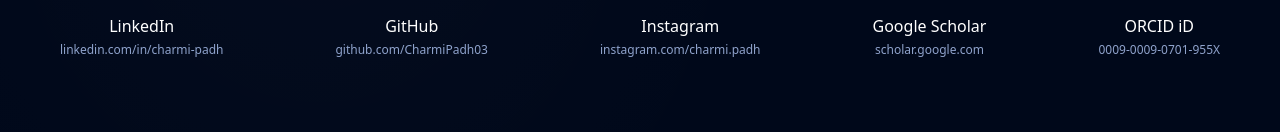
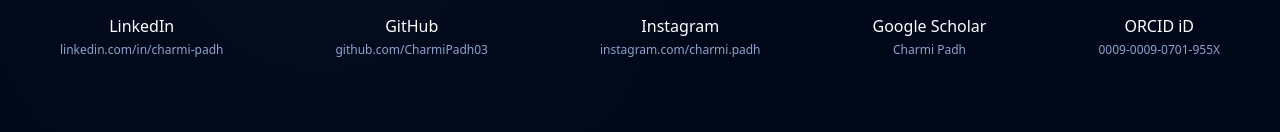
Before and after one commit to CharmiPadh03/Unicorn, a React (Vite) app: page / in a window 1280 px wide. Shown: the part 6518-6650 px from the top of the page. Built offline with nearby package versions, Linux system fonts and the light colour scheme.

Commit message:
Updated portfolio section

```diff
--- a/src/sections/About.jsx
+++ b/src/sections/About.jsx
@@ -90,7 +90,7 @@
   hidden: {},
   visible: {
     transition: {
-      staggerChildren: 0.045, // ⬅ faster
+      staggerChildren: 0.045,
       delayChildren: 0.3,
     },
   },
@@ -99,13 +99,13 @@
 const wordAnim = {
   hidden: {
     opacity: 0,
-    y: 6, // ⬅ very small movement (smooth)
+    y: 6,
   },
   visible: {
     opacity: 1,
     y: 0,
     transition: {
-      duration: 0.32, // ⬅ faster
+      duration: 0.32,
       ease: "easeOut",
     },
   },
@@ -141,8 +141,14 @@
   const sectionRef = useRef(null);
   const headingRef = useRef(null);
   const educationRef = useRef(null);
+  const paragraphRef = useRef(null); // ✅ added
 
   const isEducationInView = useInView(educationRef, {
+    once: true,
+    margin: "-120px",
+  });
+
+  const isParagraphInView = useInView(paragraphRef, {
     once: true,
     margin: "-120px",
   });
@@ -213,11 +219,12 @@
           <DecryptedText text="Repeat" start={startDecrypt} />
         </motion.h1>
 
-        {/* ✅ SMOOTH + FAST WORD REVEAL */}
+        {/* ✅ PARAGRAPH ANIMATION STARTS ONLY WHEN PAGE IS VISITED */}
         <motion.p
+          ref={paragraphRef}
           variants={paragraphContainer}
           initial="hidden"
-          animate="visible"
+          animate={isParagraphInView ? "visible" : "hidden"}
           className="mt-8 sm:mt-10 text-sm sm:text-base text-gray-400 leading-relaxed sm:leading-loose"
         >
           {paragraphText.split(" ").map((word, i) => (
--- a/src/sections/Contact.jsx
+++ b/src/sections/Contact.jsx
@@ -88,8 +88,8 @@
           <BrandCircle
             icon={<GraduationCap size={32} />}
             title="Google Scholar"
-            subtitle="scholar.google.com"
-            href="PASTE_YOUR_GOOGLE_SCHOLAR_PROFILE_LINK_HERE"
+            subtitle="Charmi Padh"
+            href="https://scholar.google.com/citations?user=v6bOJ5wAAAAJ&hl=en&oi=ao"
             color="#4285F4"
           />
 
```
Also changed, not shown: 1 other file (tests, documents, lock files or other folders).
